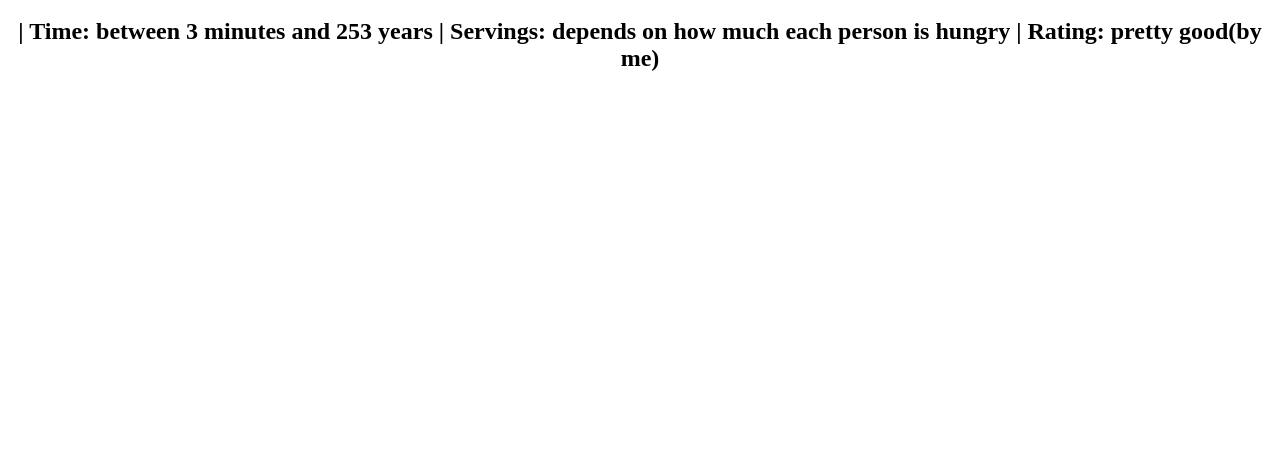
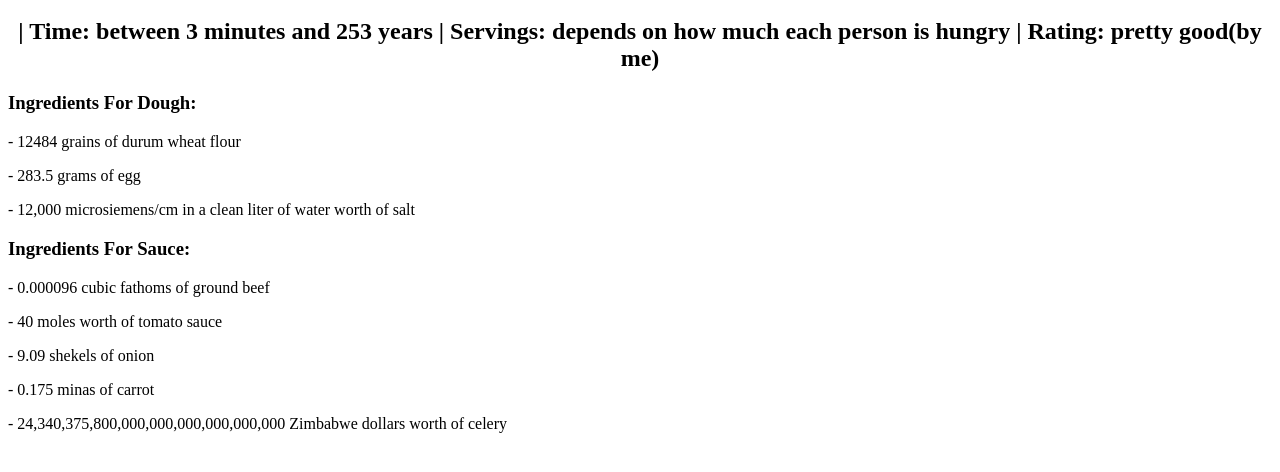
Before and after one commit to iamnotgoodinnames-bruv/meatlasagne-site, a plain HTML site: page index.html in a window 1280 px wide. Shown: the part 48-520 px from the top of the page. Drawn offline with Linux system fonts and the light colour scheme.

Commit message:
Update index.html

```diff
--- a/index.html
+++ b/index.html
@@ -1,2 +1,8 @@
 <h1 style="text-align: center"> This is a pretty good lasagne recipe</h1>
 <h2 style="text-align: center">| Time: between 3 minutes and 253 years | Servings: depends on how much each person is hungry | Rating: pretty good(by me)</h2>
+
+<h3> Ingredients For Dough:</h3>
+
+<p> - 12484 grains of durum wheat flour</p><p> - 283.5 grams of egg</p><p> - 12,000 microsiemens/cm in a clean liter of water worth of salt</p>
+<h3>Ingredients For Sauce:</h3>
+<p>- 0.000096 cubic fathoms of ground beef</p><p>- 40 moles worth of tomato sauce</p><p>- 9.09 shekels of onion</p><p>- 0.175 minas of carrot</p><p>- 24,340,375,800,000,000,000,000,000,000 Zimbabwe dollars worth of celery</p>
```
